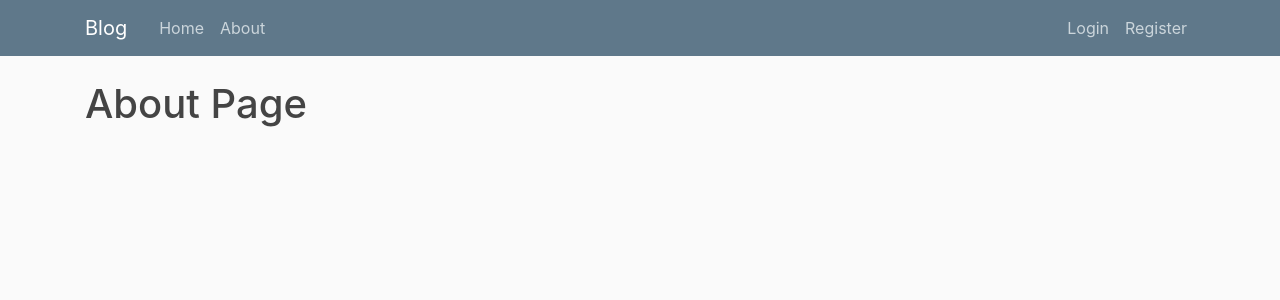
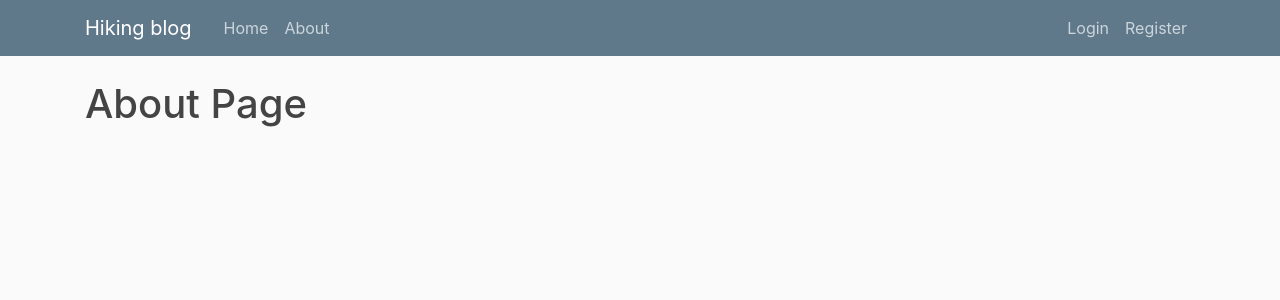
Before and after one commit to chavias/Running-Hiking-Blog, a Flask app: page /about in a window 1280 px wide. Shown: the top 300 px of the page. Run offline with Flask 3, Linux system fonts and the light colour scheme; some libraries are stand-ins or nearby versions.

Commit message:
update layout.html

```diff
--- a/flaskblog/templates/layout.html
+++ b/flaskblog/templates/layout.html
@@ -11,16 +11,16 @@
     <link rel="stylesheet" type="text/css" href="{{ url_for('static', filename='main.css') }}">
 
     {% if title %}
-        <title>Blog - {{ title }}</title>
+        <title>Hiking blog - {{ title }}</title>
     {% else %}
-        <title>Blog</title>
+        <title>Hiking Blog</title>
     {% endif %}
 </head>
 <body>
     <header class="site-header">
       <nav class="navbar navbar-expand-md navbar-dark bg-steel fixed-top">
         <div class="container">
-          <a class="navbar-brand mr-4" href="/">Blog</a>
+          <a class="navbar-brand mr-4" href="/">Hiking blog</a>
           <button class="navbar-toggler" type="button" data-toggle="collapse" data-target="#navbarToggle" aria-controls="navbarToggle" aria-expanded="false" aria-label="Toggle navigation">
             <span class="navbar-toggler-icon"></span>
           </button>
```
Also changed, not shown: README.md.
